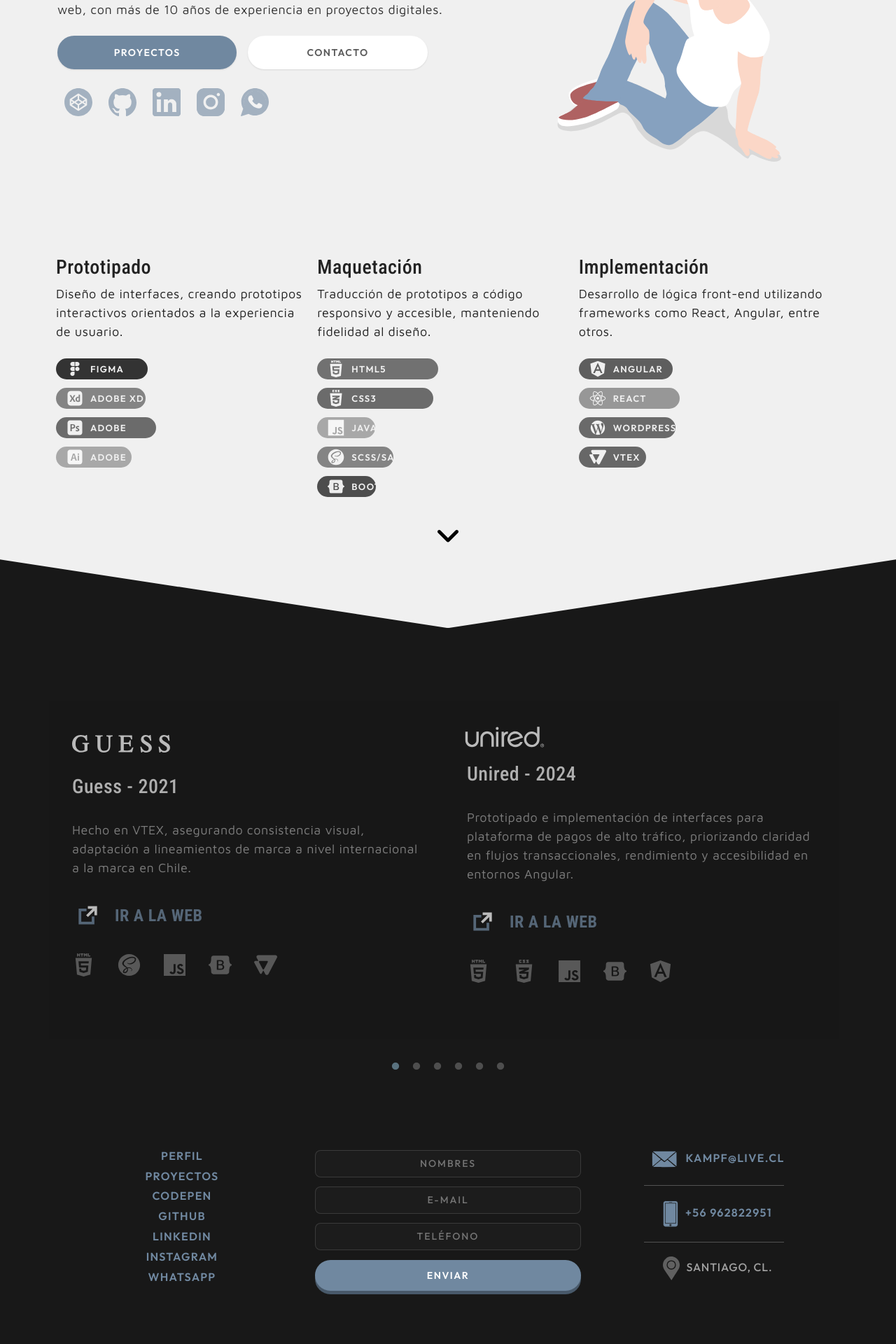
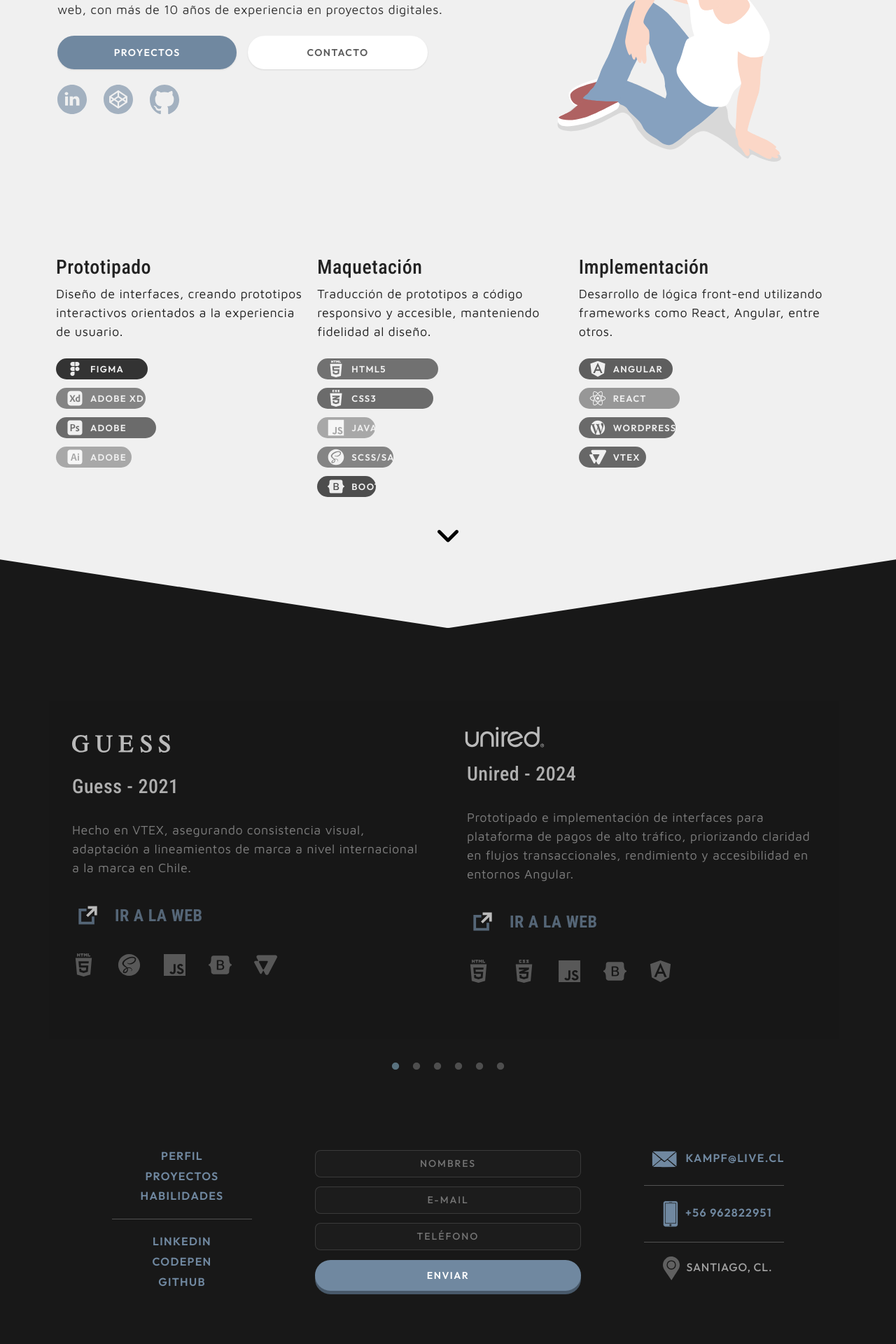
Before and after one commit to baktcl/bakt.github.io, a React (Create React App) app: page / in a window 1280 px wide. Shown: the part 260-2180 px from the top of the page at 70% size. Built offline with nearby package versions, Linux system fonts and the light colour scheme.

Commit message:
redes sociales update

```diff
--- a/src/components/hamburguesa.jsx
+++ b/src/components/hamburguesa.jsx
@@ -39,7 +39,7 @@
             <a onClick={() => setOpen(false)} href="#Proyectos">Proyectos</a>
           </li>
           <li>
-            <a target="_blank" rel="noopener noreferrer" href="../Curriculum.pdf">Curriculum</a>
+            <a onClick={() => setOpen(false)} href="#introduccion">Habilidades</a>
           </li>
           <li>
             <a onClick={() => setOpen(false)} href="#Contacto">Contacto</a>
@@ -58,21 +58,24 @@
             <hr></hr>
           </li>
           <div class="redes">
+            <a tooltip="Linkedin" flow="down" class="social" href="https://www.linkedin.com/in/bryan-k%C3%B6hnenkampf/" target="_blank" rel="noopener noreferrer">
+              <img src={linearli} alt="Linkedin" />
+            </a>
             <a tooltip="Codepen" flow="down" class="social" href="https://codepen.io/bryan-k-hnenkampf/" target="_blank" rel="noopener noreferrer">
               <img src={linearcodepen} alt="Linkedin" />
             </a>
             <a tooltip="Github" flow="down" class="social" href="https://github.com/baktcl/" target="_blank" rel="noopener noreferrer">
               <img src={lineargithub} alt="Instagram" />
             </a>
-            <a tooltip="Linkedin" flow="down" class="social" href="https://www.linkedin.com/in/bryan-k%C3%B6hnenkampf/" target="_blank" rel="noopener noreferrer">
-              <img src={linearli} alt="Linkedin" />
-            </a>
+
+            {/*
             <a tooltip="Instagram" flow="down" class="social" href="https://www.instagram.com/bkampft/" target="_blank" rel="noopener noreferrer">
               <img src={linearig} alt="Instagram" />
             </a>
             <a tooltip="Whatsapp" flow="down" class="social" href="https://api.whatsapp.com/send?phone=56962822951" target="_blank" rel="noopener noreferrer">
               <img src={linearwa} alt="Whatsapp" />
             </a>
+            */}
           </div>
         </ul>
       </div>
--- a/src/components/perfil.jsx
+++ b/src/components/perfil.jsx
@@ -30,21 +30,24 @@
                         </div>
 
                         <div class="redes">
+                            <a tooltip="Linkedin" flow="down" href="https://www.linkedin.com/in/bryan-k%C3%B6hnenkampf/" target="_blank" rel="noreferrer">
+                                <img src={linkedin} class="img-fluid" alt="linkedin" />
+                            </a>
                             <a tooltip="Codepen" flow="down" href="https://codepen.io/bryan-k-hnenkampf/" target="_blank" rel="noreferrer">
                                 <img src={codepen} class="img-fluid" alt="codepen" />
                             </a>
                             <a tooltip="Github" flow="down" href="https://github.com/baktcl/" target="_blank" rel="noreferrer">
                                 <img src={github} class="img-fluid" alt="github" />
                             </a>
-                            <a tooltip="Linkedin" flow="down" href="https://www.linkedin.com/in/bryan-k%C3%B6hnenkampf/" target="_blank" rel="noreferrer">
-                                <img src={linkedin} class="img-fluid" alt="linkedin" />
-                            </a>
+
+                            {/*
                             <a tooltip="Instagram" flow="down" href="https://www.instagram.com/bkampft/" target="_blank" rel="noreferrer">
                                 <img src={instagram} class="img-fluid" alt="instagram" />
                             </a>
                             <a tooltip="Whatsapp" flow="down" href="https://api.whatsapp.com/send?phone=56962822951" target="_blank" rel="noreferrer">
                                 <img src={whatsapp} class="img-fluid" alt="whatsapp" />
                             </a>
+                            */}
                         </div>
                     </div>
                 </div>
--- a/src/components/pie.jsx
+++ b/src/components/pie.jsx
@@ -44,11 +44,16 @@
                     <div class="order-1 order-lg-1 col-lg-4 col-md-12 col-12 text-center espacio-pie">
                         <a href="#Perfil">Perfil</a>
                         <a href="#Proyectos">Proyectos</a>
+                        <a href="#introduccion">Habilidades</a>
+                        <hr class="final"></hr>
+                        <a href="https://linkedin.com/in/bryan-k%C3%B6hnenkampf/" target="_blank" rel="noreferrer">Linkedin</a>
                         <a href="https://codepen.io/bryan-k-hnenkampf/" target="_blank" rel="noreferrer">Codepen</a>
                         <a href="https://github.com/baktcl/" target="_blank" rel="noreferrer">Github</a>
-                        <a href="https://linkedin.com/in/bryan-k%C3%B6hnenkampf/" target="_blank" rel="noreferrer">Linkedin</a>
+
+                        {/*
                         <a href="https://instagram.com/bkampft/" target="_blank" rel="noreferrer">Instagram</a>
                         <a href="https://api.whatsapp.com/send?phone=56962822951" target="_blank" rel="noreferrer">Whatsapp</a>
+                        */}
                     </div>
 
                     <div class="order-3 order-lg-2 col-lg-4 col-md-12 col-12 text-center espacio-pie">
--- a/src/css/style.css
+++ b/src/css/style.css
@@ -126,13 +126,13 @@
 }
 
 .redes img {
-  width: 50px;
-  height: 50px;
-  padding: 5px;
-  transition: 0.4s;
-  margin: 1rem 5px;
-  margin-right: 8px;
-  opacity: 0.6;
+  width: 42px;
+    height: 42px;
+    padding: 0;
+    transition: 0.4s;
+    margin: 1rem 0;
+    margin-right: 1.5rem;
+    opacity: 0.6;
 }
 
 .redes img:hover {
--- a/src/scss/hamburguesa.scss
+++ b/src/scss/hamburguesa.scss
@@ -87,14 +87,12 @@
 }
 
 .panel .redes a img {
-  margin: 8px;
-  -webkit-transition: 0.4s;
-  -o-transition: 0.4s;
-  transition: 0.4s;
-  margin-top:10px;
-  opacity: 0.6;
-  width: 40px;
-  height: 40px;
+  width: 32px;
+    height: 32px;
+    padding: 0;
+    transition: 0.4s;
+    margin: 0 0.5rem 0 1rem;
+    opacity: 0.6;
 }
 
 .panel .redes a img:hover {
--- a/src/scss/tooltip.scss
+++ b/src/scss/tooltip.scss
@@ -81,6 +81,10 @@
 
 .panel [tooltip][flow^="down"]::after {
     top: calc(100% + 1.37rem);
+    left: 55%;
+}
+.panel [tooltip][flow^="down"]::before {
+    left: 55%;
 }
 
 /* FLOW: DOWN */
@@ -94,7 +98,7 @@
 }
 [tooltip][flow^="down"]::before,
 [tooltip][flow^="down"]::after {
-  left: 50%;
+  left: 30%;
   transform: translate(-50%, .5em);
 }
 
```
Also changed, not shown: src/images/linkedin.svg.
